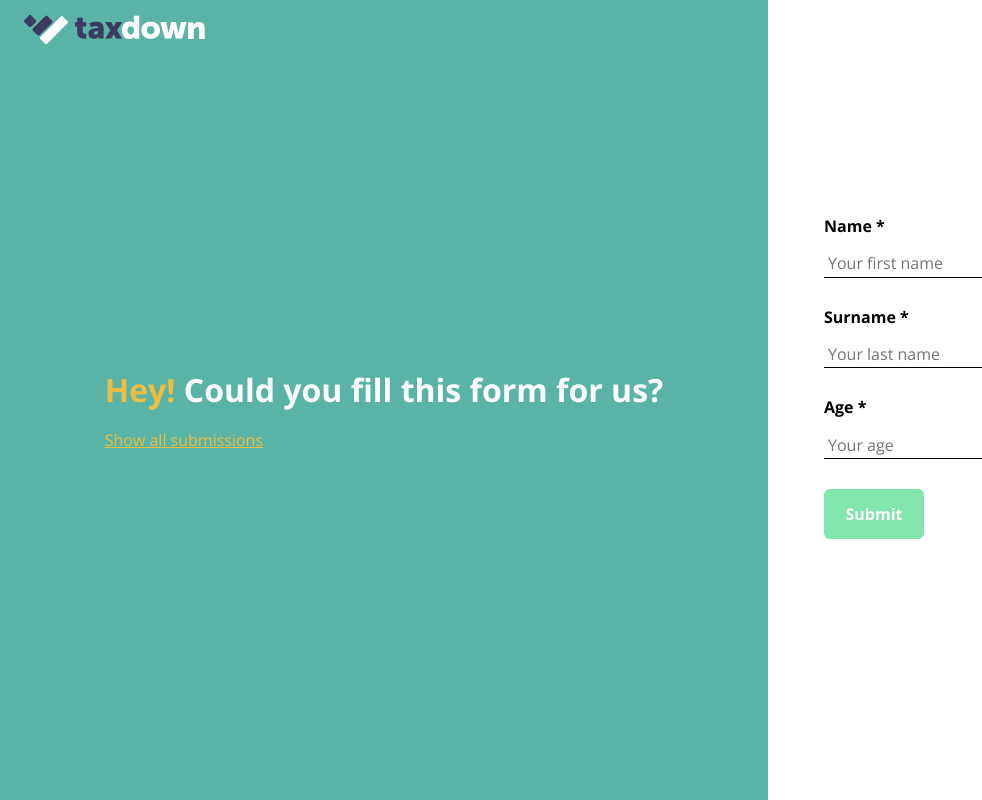
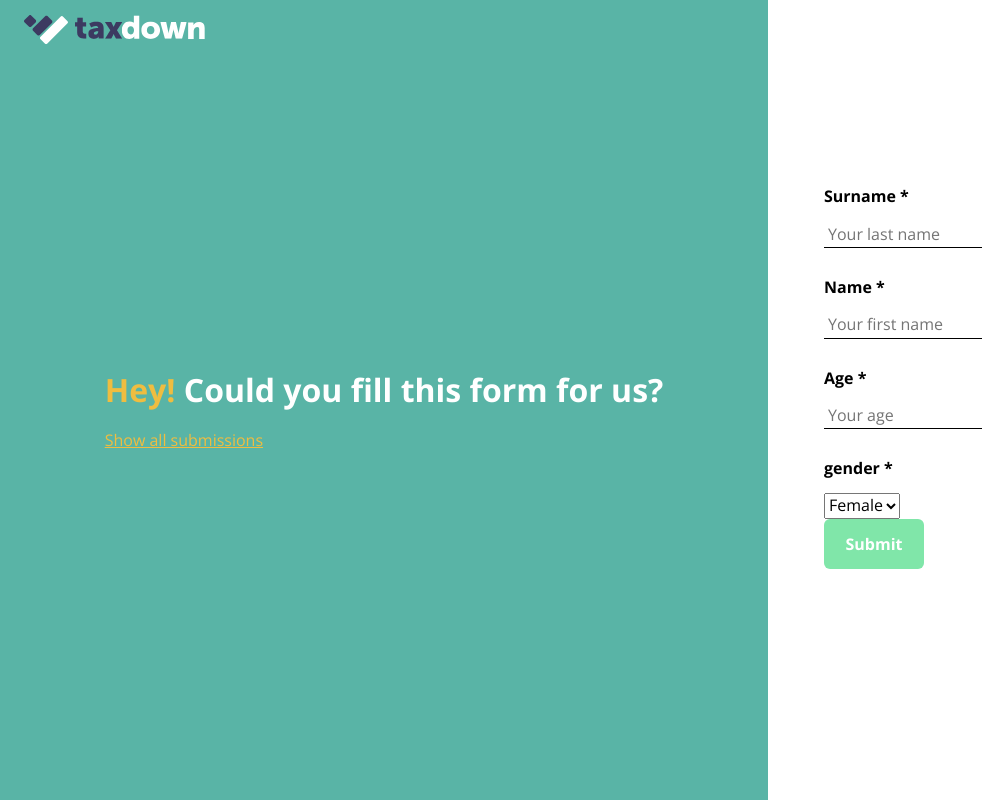
Before and after one commit to albasmg/taxdown-coding-challenge, a React (Create React App) app: page / in a window 1280 px wide. Shown: the whole page, without its empty margins (0-982 px from the left). Built offline with nearby package versions, Linux system fonts and the light colour scheme.

Commit message:
✨ Add show more results button

```diff
--- a/src/App.js
+++ b/src/App.js
@@ -25,6 +25,14 @@ const App = () => {
     setSubmissions([...submissions, formInputValues]);
   };
 
+  const handleClearButttonClick = () => {
+    setSubmissions([]);
+  };
+
+  const handleSendToServerButtonClick = async () => {
+    return await new Promise((resolve) => setTimeout(resolve, 4000));
+  };
+
   return (
     <section className="app">
       <Switch>
@@ -38,7 +46,11 @@ const App = () => {
           />
         </Route>
         <Route path="/submissions">
-          <Submissions submissions={submissions} />
+          <Submissions
+            submissions={submissions}
+            onClearButtonClick={handleClearButttonClick}
+            onSendToServerButtonClick={handleSendToServerButtonClick}
+          />
         </Route>
       </Switch>
     </section>
--- a/src/components/Form/Form.js
+++ b/src/components/Form/Form.js
@@ -26,7 +26,8 @@ const Form = ({ inputFields, inputValues, onInputChange, onSubmit }) => {
       <Link to="/submissions">
         <p className="form__link">Show all submissions</p>
       </Link>
-      {inputFields.map(({ label, id, placeholder, type, maxLength }) => (
+      {inputFields.map(
+        ({ label, id, placeholder, type, maxLength, options }) => (
           <div className="form__group" key={id}>
             <Label id={id} title={label} isRequired></Label>
             <Input
@@ -34,11 +35,13 @@ const Form = ({ inputFields, inputValues, onInputChange, onSubmit }) => {
               placeholder={placeholder}
               type={type}
               maxLength={maxLength}
+              options={options}
               value={inputValues[id]}
               onChange={(ev) => onInputChange(ev, id)}
             />
           </div>
-      ))}
+        )
+      )}
       <input
         type="submit"
         value="Submit"
--- a/src/components/Input/Input.js
+++ b/src/components/Input/Input.js
@@ -1,7 +1,25 @@
 import React from 'react';
 import PropTypes from 'prop-types';
 
-const Input = ({ id, placeholder, type, value, maxLength, onChange }) => {
+const Input = ({
+  id,
+  placeholder,
+  type,
+  value,
+  maxLength,
+  onChange,
+  options,
+}) => {
+  if (type === 'singleselect') {
+    return (
+      <select id={id} placeholder={placeholder} onChange={onChange}>
+        {options.map((option) => (
+          <option key={option}>{option}</option>
+        ))}
+      </select>
+    );
+  }
+
   return (
     <input
       id={id}
--- a/src/components/Submissions/Submissions.js
+++ b/src/components/Submissions/Submissions.js
@@ -1,10 +1,16 @@
-import React from 'react';
+import React, { useState } from 'react';
 import { capitalize } from '../../utils';
 import PropTypes from 'prop-types';
 import { Link } from 'react-router-dom';
 import logo from '../../assets/images/logo.svg';
 
-const Submissions = ({ submissions }) => {
+const Submissions = ({
+  submissions,
+  onClearButtonClick,
+  onSendToServerButtonClick,
+}) => {
+  const [isLoading, setIsLoading] = useState(false);
+
   if (!submissions.length)
     return (
       <section className="error">
@@ -19,11 +25,25 @@ const Submissions = ({ submissions }) => {
       </section>
     );
 
+  const handleSendToServerButtonClick = async () => {
+    setIsLoading(true);
+    await onSendToServerButtonClick();
+    setIsLoading(false);
+  };
+
   return (
     <section className="submissions">
       <div className="submissions__hero">
         <img src={logo} alt="logo" />
       </div>
+      {isLoading ? (
+        <p>Is loading</p>
+      ) : (
+        <>
+          <button onClick={() => onClearButtonClick()}>Clear</button>
+          <button onClick={handleSendToServerButtonClick}>
+            Send to server
+          </button>
           <div className="submissions__container">
             <h1 className="submissions__title">Submission list</h1>
             <ul className="submissions__list">
@@ -44,6 +64,8 @@ const Submissions = ({ submissions }) => {
               <button className="submissions__btn">Back to main page</button>
             </Link>
           </div>
+        </>
+      )}
     </section>
   );
 };
--- a/src/data/formData.json
+++ b/src/data/formData.json
@@ -1,5 +1,12 @@
 {
   "inputFields": [
+    {
+      "id": "surname",
+      "label": "Surname",
+      "placeholder": "Your last name",
+      "type": "text",
+      "maxLength": 1
+    },
     {
       "id": "name",
       "label": "Name",
@@ -8,17 +15,18 @@
       "maxLength": 20
     },
     {
-      "id": "surname",
-      "label": "Surname",
-      "placeholder": "Your last name",
-      "type": "text",
-      "maxLength": 40
-    },
-    {
       "id": "age",
       "label": "Age",
       "placeholder": "Your age",
-      "type": "number"
+      "type": "number",
+      "defaultValue": "18"
+    },
+    {
+      "id": "gender",
+      "label": "gender",
+      "placeholder": "Your gender",
+      "type": "singleselect",
+      "options": ["Female", "Male"]
     }
   ]
 }
```
Lines whose indentation alone changed are shown as unchanged.
